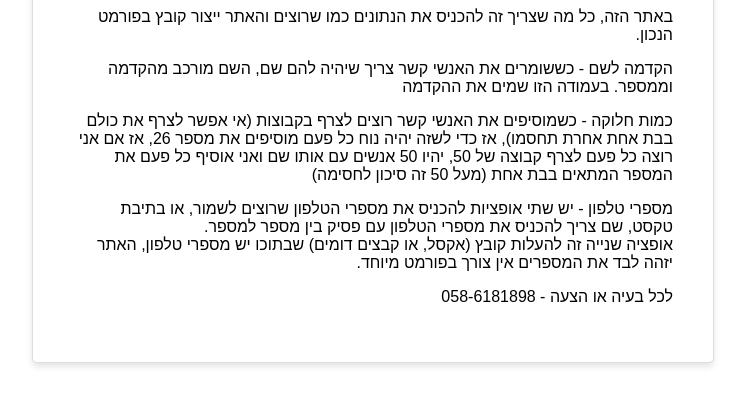
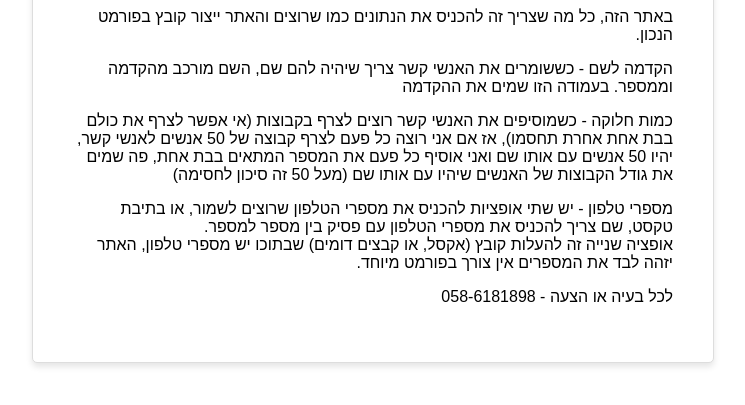
Before and after one commit to yehonatancohen/yehonatancohen.github.io, a plain HTML site: page index.html in a window 1280 px wide. Both pictures are taken after a click on the button "Help". Shown: the part 331-736 px from the top of the page, without its empty margins (267-1012 px from the left). Drawn offline with Linux system fonts and the light colour scheme.

Commit message:
Fixed explenation

```diff
--- a/index.html
+++ b/index.html
@@ -18,7 +18,7 @@
         <p>Google Contacts מקבל את המספרי טלפון בפורמט ספציפי, ומה שקרה עד עכשיו זה שיהב לוי עשה את זה ידנית (חבל)</p>
         <p>באתר הזה, כל מה שצריך זה להכניס את הנתונים כמו שרוצים והאתר ייצור קובץ בפורמט הנכון.</p>
         <p>הקדמה לשם - כששומרים את האנשי קשר צריך שיהיה להם שם, השם מורכב מהקדמה וממספר. בעמודה הזו שמים את ההקדמה</p>
-        <p>כמות חלוקה - כשמוסיפים את האנשי קשר רוצים לצרף בקבוצות (אי אפשר לצרף את כולם בבת אחת אחרת תחסמו), אז כדי לשזה יהיה נוח כל פעם מוסיפים את מספר 26, אז אם אני רוצה כל פעם לצרף קבוצה של 50, יהיו 50 אנשים עם אותו שם ואני אוסיף כל פעם את המספר המתאים בבת אחת (מעל 50 זה סיכון לחסימה)</p>
+        <p>כמות חלוקה - כשמוסיפים את האנשי קשר רוצים לצרף בקבוצות (אי אפשר לצרף את כולם בבת אחת אחרת תחסמו), אז אם אני רוצה כל פעם לצרף קבוצה של 50 אנשים לאנשי קשר, יהיו 50 אנשים עם אותו שם ואני אוסיף כל פעם את המספר המתאים בבת אחת, פה שמים את גודל הקבוצות של האנשים שיהיו עם אותו שם (מעל 50 זה סיכון לחסימה)</p>
         <p>מספרי טלפון - יש שתי אופציות להכניס את מספרי הטלפון שרוצים לשמור, או בתיבת טקסט, שם צריך להכניס את מספרי הטלפון עם פסיק בין מספר למספר. <br>אופציה שנייה זה להעלות קובץ (אקסל, או קבצים דומים) שבתוכו יש מספרי טלפון, האתר יזהה לבד את המספרים אין צורך בפורמט מיוחד.</p>
         <p>לכל בעיה או הצעה - 058-6181898</p>
     </div>
```
